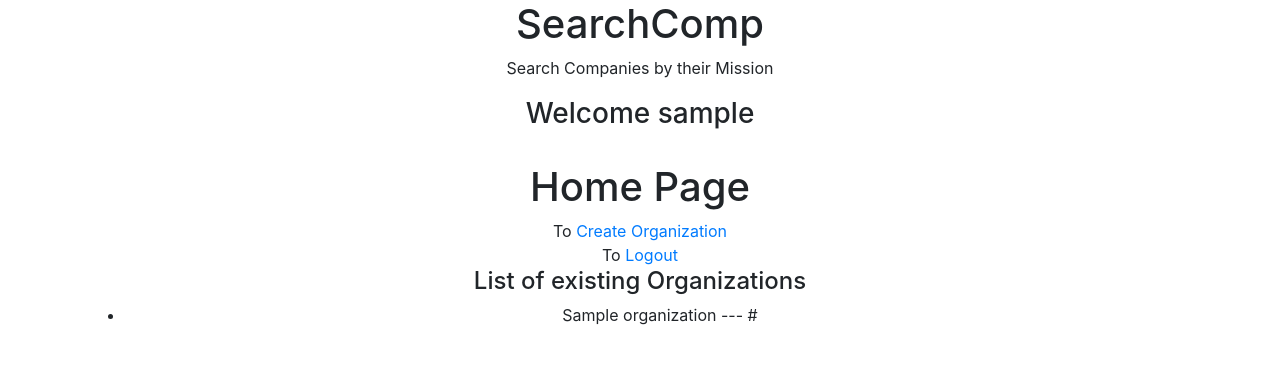
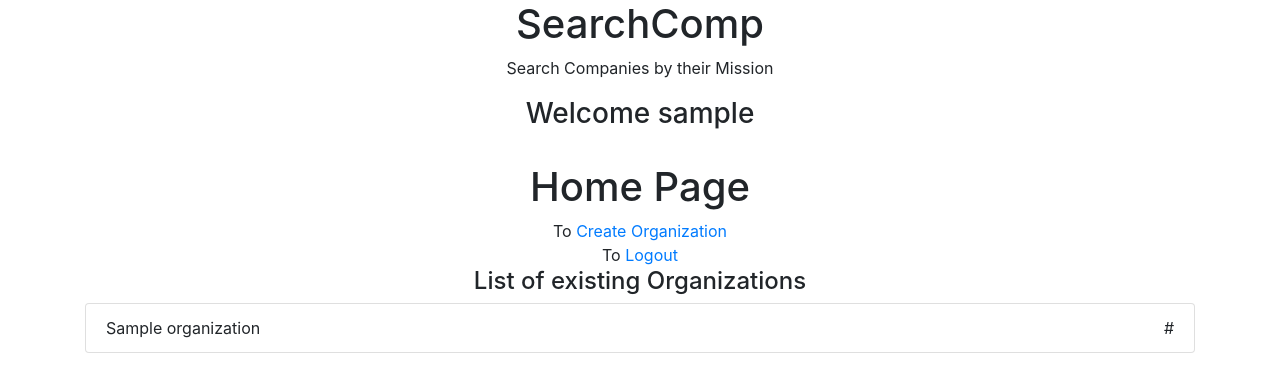
Before and after one commit to Seenivasanseeni/SearchComp, a Flask app: page /home in a window 1280 px wide. Shown: the top 392 px of the page. Run offline with Flask 2, Linux system fonts and the light colour scheme; a user stored in the database is signed in; tables that the repository leaves empty hold one stand-in row (values such as "Sample post"); some libraries are stand-ins or nearby versions.

Commit message:
added itlaic to listing

```diff
--- a/app/templates/home.html
+++ b/app/templates/home.html
@@ -11,9 +11,12 @@
   	To <a href="{{url_for('logout')}}">Logout</a> <br />
   	<div class="container">
   		<h4>List of existing Organizations</h4>
-  		<ul>
+  		<ul class="list-group">
   			{% for org in orgs %}
-  				<li>{{org.name}} --- {{org.website}}</li>
+  				<li class="list-group-item">
+  				<span class="float-left">
+  				{{org.name}}</span>
+  				<span class="float-right font-italic"> {{org.website}}</span></li>
   			{% endfor%}
   		</ul>
   	</div>
```
